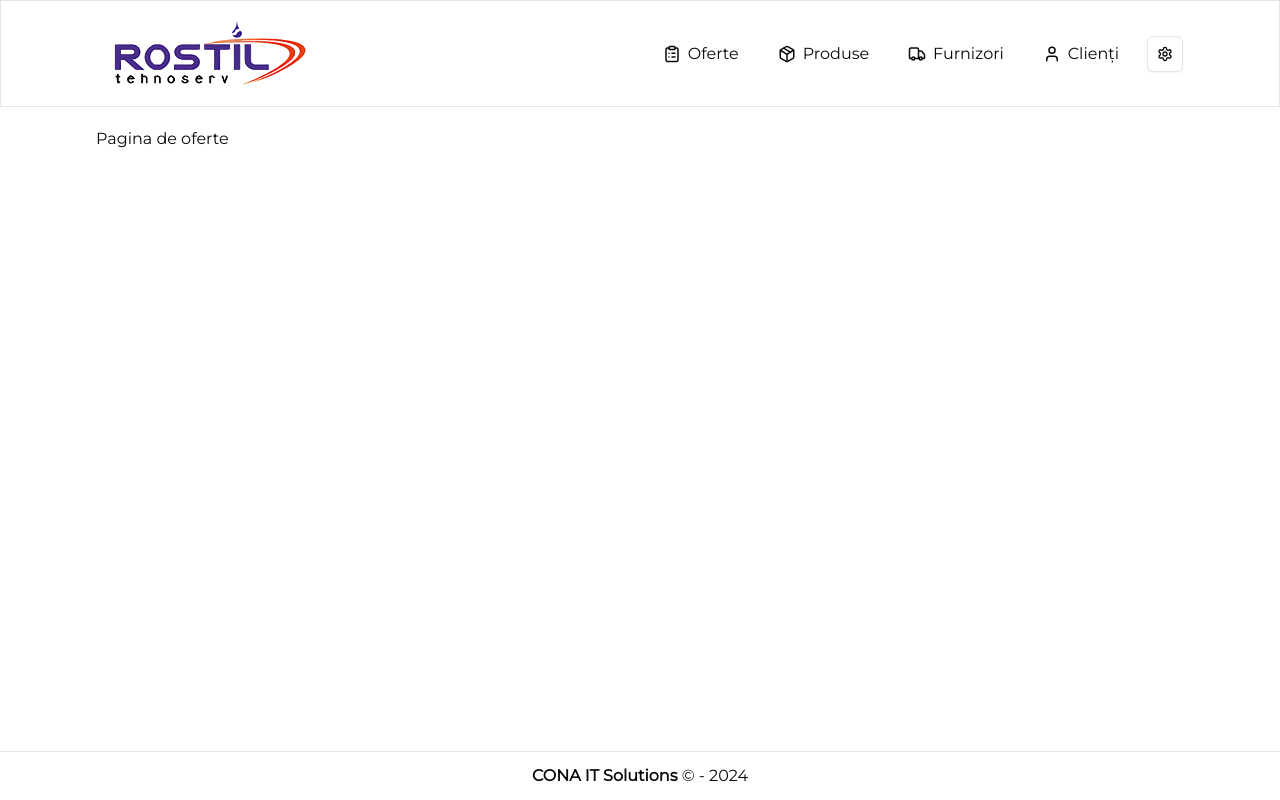
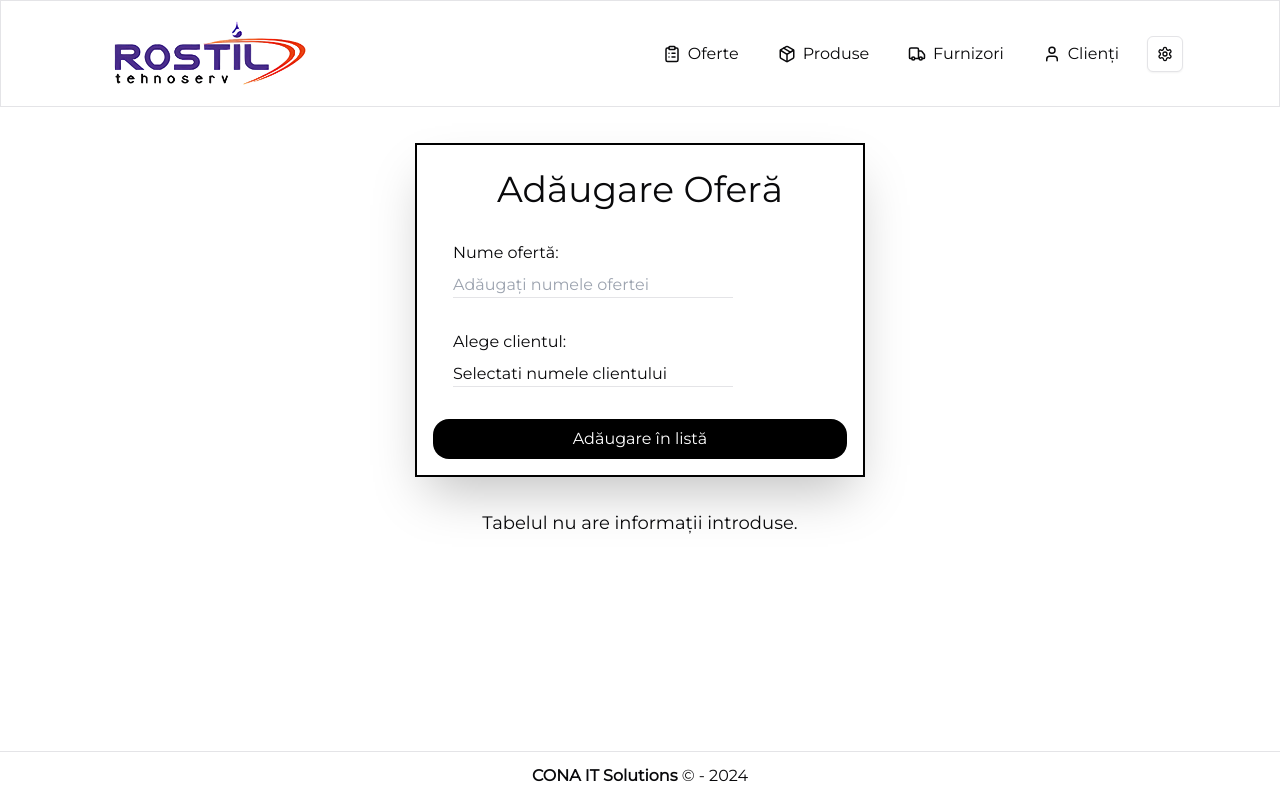
Before and after one commit to alin1k/rostil-tehnoserv, a Next.js app: page /oferte in a window 1280 px wide. Built offline with nearby package versions, Linux system fonts and the light colour scheme.

Commit message:
Am adaugat formular de adaugare oferte
Am adaugat in mare formularul si logica pentru adaugare , dar mai este nevoie de retusari ( nu apar clientii in meniul de selectare )

```diff
--- a/src/app/globals.css
+++ b/src/app/globals.css
@@ -71,3 +71,13 @@ input[type="number"]::-webkit-inner-spin-button {
   -webkit-appearance: none;
   margin: 0;
 }
+
+/* Vreau sa schimb culoare textului pentru prima optiune din select dar nu functioneaza */
+select option {
+  color: black !important;
+}
+
+
+select option:first-child {
+  color: #6B7280 !important;
+}
--- a/src/app/oferte/page.js
+++ b/src/app/oferte/page.js
@@ -1,9 +1,163 @@
-import React from 'react'
+"use client"
+import {useContext,useState} from 'react'
+import { ClientiContext } from '@/lib/context/clienti'
+
+import {
+  Table,
+  TableBody,
+  TableCell,
+  TableHead,
+  TableHeader,
+  TableRow,
+} from "@/components/ui/table"
+import {
+  DropdownMenu,
+  DropdownMenuContent,
+  DropdownMenuItem,
+  DropdownMenuTrigger,
+} from "@/components/ui/dropdown-menu"
+import {
+  Ellipsis,
+  BookOpenText,
+  SquarePen,
+  Trash
+} from 'lucide-react';
+
 
 export default function Oferte() {
+
+  const [clienti] = useContext(ClientiContext);
+  const {client} = clienti
+
+ const [numeOf,setNumeOf] = useState("");
+ const [numeCl,setNumeCl] = useState("");
+ const [oferta , setOferta] = useState([]);
+
+ function handleAdaugareOferta()
+ {
+  if(numeOf!=="" && numeCl !== ""){
+  const newOferta = {nume : numeOf,
+                     numeClient : numeCl};
+
+  setOferta(o => [...o,newOferta]);
+  setNumeOf("")
+  }
+ }
+
+  function handleNumeOf(event){
+    setNumeOf(event.target.value);
+  }
+
+  function handleNumeCl(event){
+    setNumeCl(event.target.value);
+  }
+
+  function removeOferta(index){
+    setOferta(oferta.filter((n,i) => index !== i ))
+  }
+
+
   return (
-    <div>
-      <h1>Pagina de oferte</h1>
-    </div>
+    <>
+     <div className="flex justify-center items-center ">
+        <div className="border-2 border-black p-4 w-[450px]  mb-8 mt-4 p-4 shadow-2xl ">
+
+          <p className="text-center text-4xl mt-2">Adăugare Oferă</p>
+
+          <div className="px-5 py-8 flex flex-col w-[320px]">
+            <p>Nume ofertă:</p>
+            <input
+              placeholder="Adăugați numele ofertei"
+              maxLength={50}
+              required
+              className={`mt-2 mb-8 border-b focus:outline-none`}
+              onChange={handleNumeOf}
+              value={numeOf}
+            />
+
+
+            <p>Alege clientul:</p>
+            <select value={numeCl} onChange={handleNumeCl} className='mt-2 border-b focus:outline-none  appearance-none bg-transparent '>
+              <option value="" >
+                   Selectati numele clientului
+              </option>
+              {client.length > 0 ? (
+                client.map((c,index) =>(
+                  <option key={index} value={c.cNume}>
+                    {c.cNume}
+                  </option>
+                ))
+              ) : (
+                <option disabled>Nu exista clienti in baza de date</option>
+              )}
+            </select>
+
+
+          </div>
+
+          <button
+            className="w-full bg-black py-2 rounded-2xl text-white transform transition-all duration-200 active:scale-95 ease-out"
+            onClick={() => handleAdaugareOferta()}
+          >
+            Adăugare în listă
+          </button>
+        </div>
+      </div>
+
+      <div>
+
+<ul>
+  {oferta.length === 0 ? (
+    <p className="text-center text-lg">Tabelul nu are informații introduse.</p>
+  ) : (
+    <Table>
+      <TableHeader>
+        <TableRow>
+          <TableHead className="w-[150px] text-center">Nume Oferta</TableHead>
+          <TableHead className="text-center">Nume client</TableHead>
+          <TableHead className="text-right w-[70px]">Acțiuni</TableHead>
+        </TableRow>
+      </TableHeader>
+      <TableBody>
+        {oferta.map((oferta, index) => (
+          <TableRow key={index}>
+            <TableCell className="text-center">{oferta.nume}</TableCell>
+            <TableCell className="text-center">{oferta.numeClient}</TableCell>
+            <TableCell className="text-center">
+              <DropdownMenu>
+                <DropdownMenuTrigger>
+                  <Ellipsis className="hover:bg-border rounded-full" />
+                </DropdownMenuTrigger>
+                <DropdownMenuContent>
+                  <DropdownMenuItem>
+                    <BookOpenText />
+                    <span>Detalii</span>
+                  </DropdownMenuItem>
+                  <DropdownMenuItem>
+                    <SquarePen />
+                    <span>Editare</span>
+                  </DropdownMenuItem>
+                  <DropdownMenuItem>
+                    <Trash />
+                    <span
+                      className="hover:cursor-pointer"
+                      onClick={() => removeOferta(index)}
+                    >
+                      Șterge
+                    </span>
+                  </DropdownMenuItem>
+                </DropdownMenuContent>
+              </DropdownMenu>
+            </TableCell>
+          </TableRow>
+        ))}
+      </TableBody>
+    </Table>
+  )}
+
+</ul>
+
+</div>
+    </>
   )
 }
```
